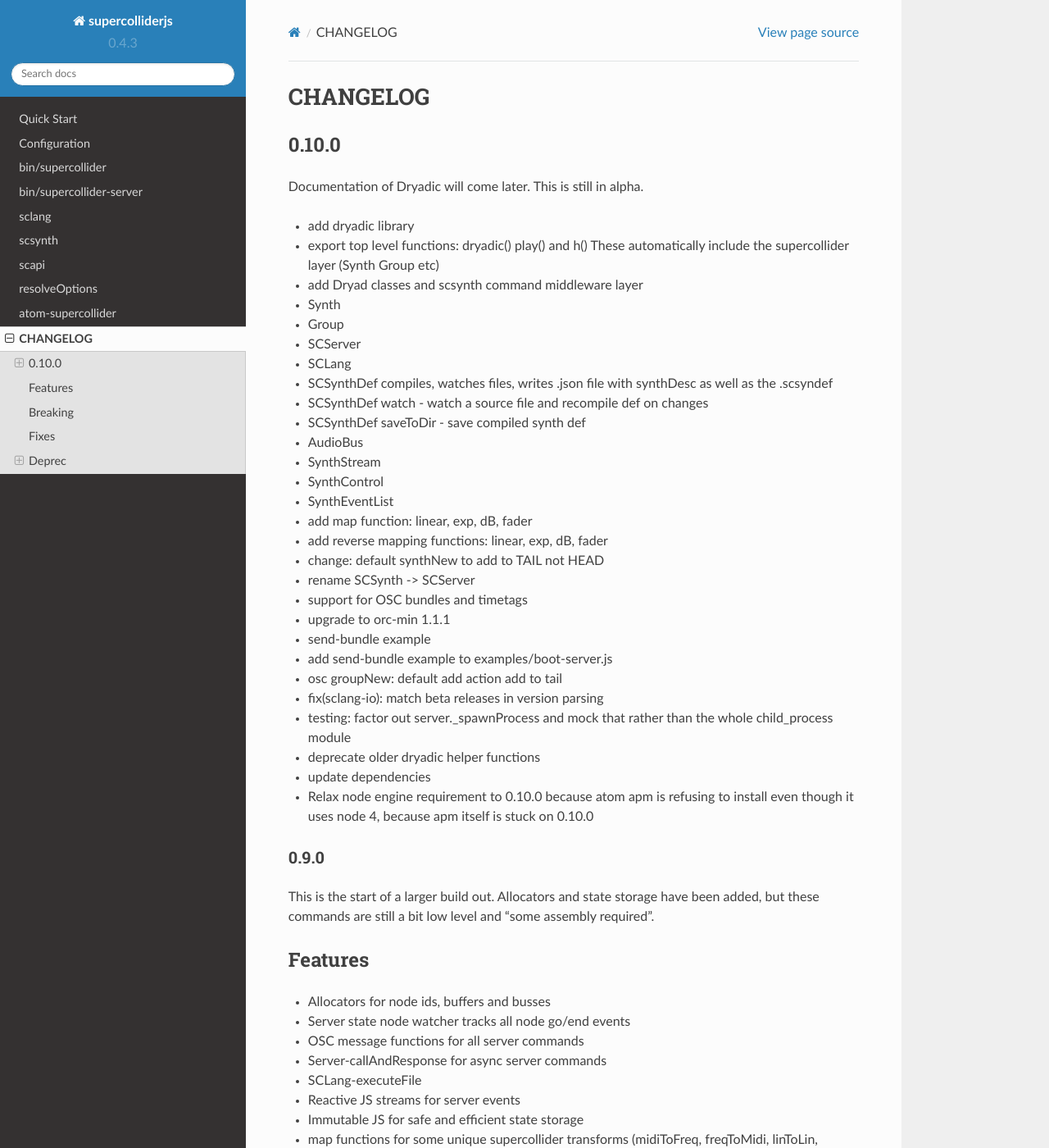
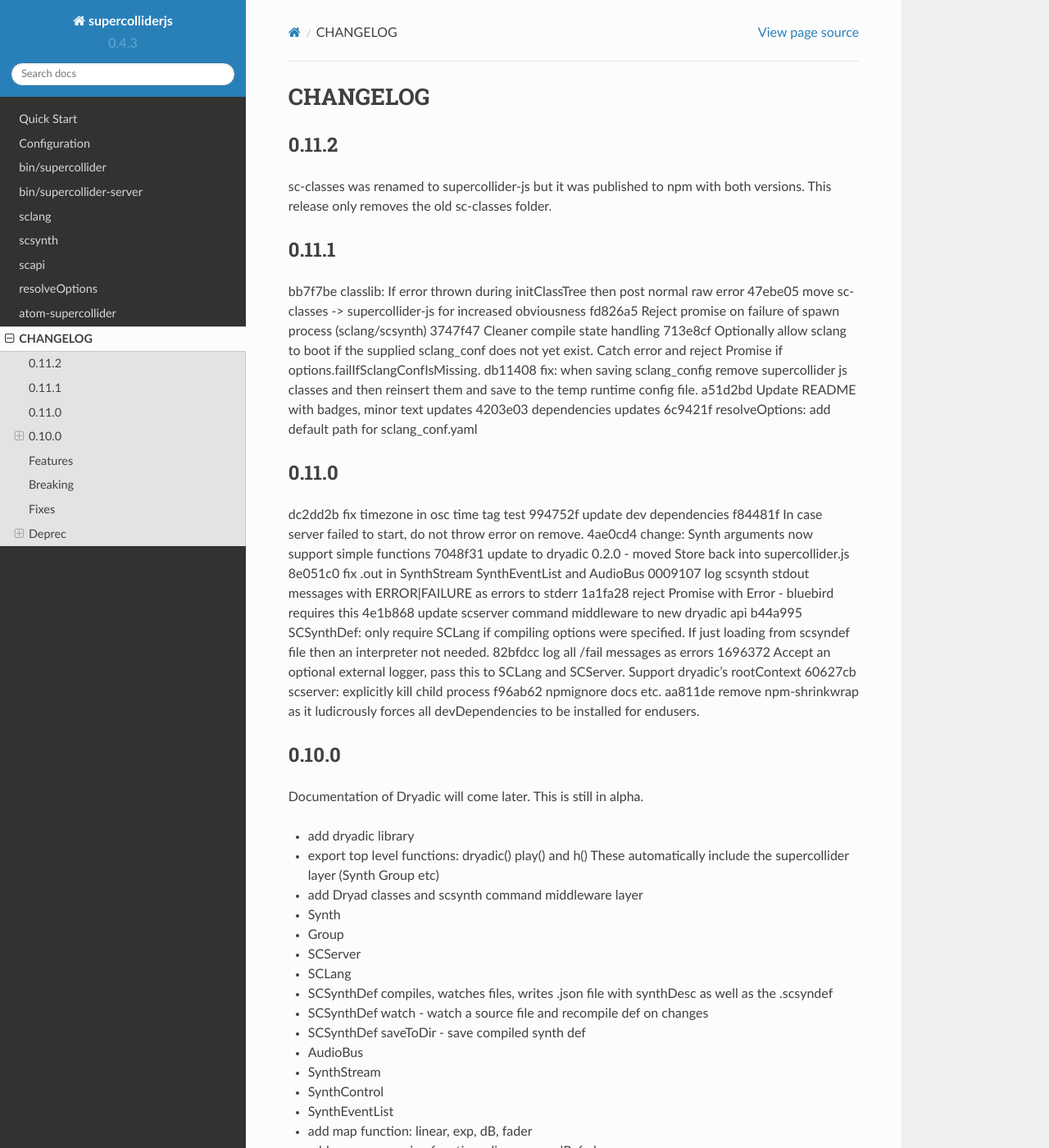
Before and after one commit to crucialfelix/supercolliderjs, a Sphinx documentation site: the page built from docs/CHANGELOG.rst, in a window 1280 px wide and 1400 px high. Shown: the whole window at 82% size. Built offline with Sphinx 7.4.7 and the Read the Docs theme 2.0.0, drawn with Linux system fonts in a browser that asks for light colours.

Commit message:
updated CHANGELOG

```diff
--- a/docs/CHANGELOG.rst
+++ b/docs/CHANGELOG.rst
@@ -1,5 +1,43 @@
 CHANGELOG
 =========
+
+0.11.2
+++++++
+
+sc-classes was renamed to supercollider-js but it was published to npm with both versions.
+This release only removes the old sc-classes folder.
+
+0.11.1
+++++++
+
+bb7f7be classlib: If error thrown during initClassTree then post normal raw error
+47ebe05 move sc-classes -> supercollider-js for increased obviousness
+fd826a5 Reject promise on failure of spawn process (sclang/scsynth)
+3747f47 Cleaner compile state handling
+713e8cf Optionally allow sclang to boot if the supplied sclang_conf does not yet exist. Catch error and reject Promise if options.failIfSclangConfIsMissing.
+db11408 fix: when saving sclang_config remove supercollider js classes and then reinsert them and save to the temp runtime config file.
+a51d2bd Update README with badges, minor text updates
+4203e03 dependencies updates
+6c9421f resolveOptions: add default path for sclang_conf.yaml
+
+0.11.0
+++++++
+
+dc2dd2b fix timezone in osc time tag test
+994752f update dev dependencies
+f84481f In case server failed to start, do not throw error on remove.
+4ae0cd4 change: Synth arguments now support simple functions
+7048f31 update to dryadic 0.2.0 - moved Store back into supercollider.js
+8e051c0 fix .out in SynthStream SynthEventList and AudioBus
+0009107 log scsynth stdout messages with ERROR|FAILURE as errors to stderr
+1a1fa28 reject Promise with Error - bluebird requires this
+4e1b868 update scserver command middleware to new dryadic api
+b44a995 SCSynthDef: only require SCLang if compiling options were specified. If just loading from scsyndef file then an interpreter not needed.
+82bfdcc log all /fail messages as errors
+1696372 Accept an optional external logger, pass this to SCLang and SCServer. Support dryadic's rootContext
+60627cb scserver: explicitly kill child process
+f96ab62 npmignore docs etc.
+aa811de remove npm-shrinkwrap as it ludicrously forces all devDependencies to be installed for endusers.
 
 
 0.10.0
```
